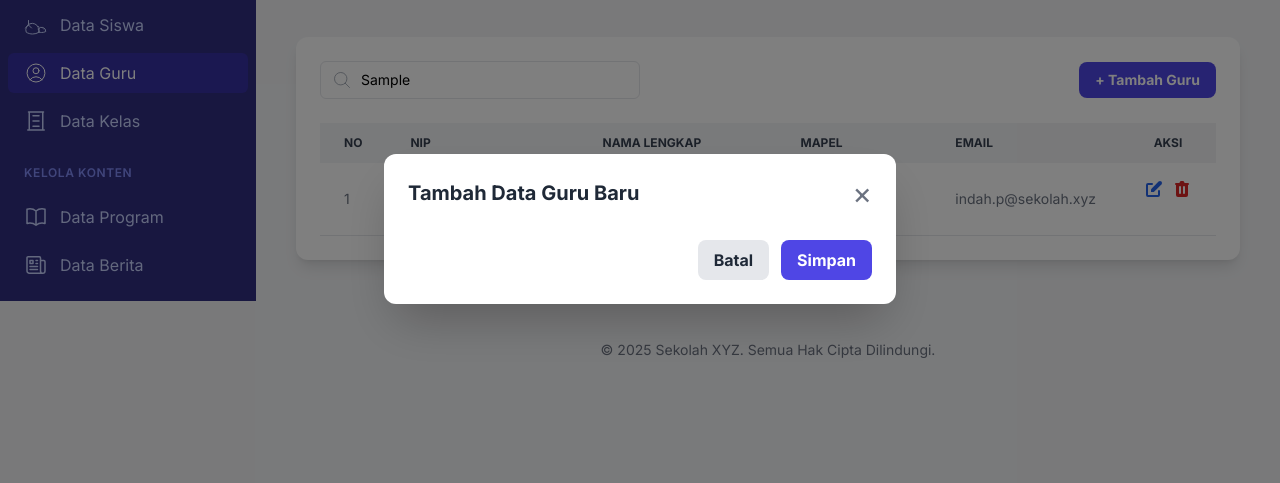
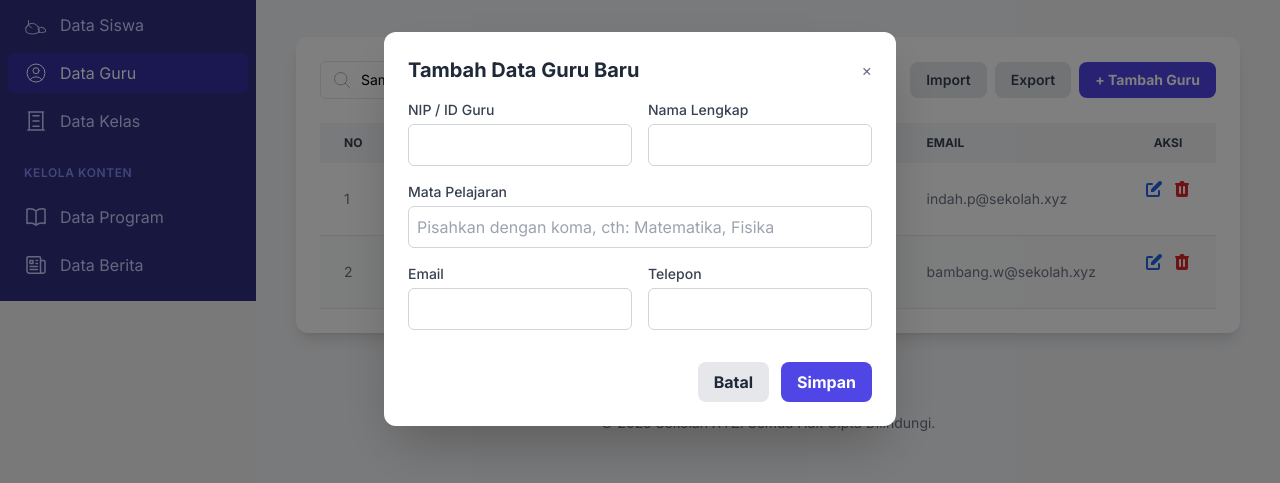
Before and after one commit to juju170/upgacc, a plain HTML site: page admin/data_guru.html in a window 1280 px wide. Both pictures are taken after typing "Sample" into the empty fields and a click on the button "+ Tambah Guru". Shown: the part 171-654 px from the top of the page. Drawn offline with nearby package versions, Linux system fonts and the light colour scheme.

Commit message:
Update data_guru.html

```diff
--- a/admin/data_guru.html
+++ b/admin/data_guru.html
@@ -4,21 +4,29 @@
     <meta charset="UTF-8">
     <meta name="viewport" content="width=device-width, initial-scale=1.0">
     <title>Data Guru - Admin Panel</title>
+    <!-- Tailwind CSS CDN -->
     <script src="https://cdn.tailwindcss.com"></script>
+    <!-- Google Fonts: Inter -->
     <link rel="preconnect" href="https://fonts.googleapis.com">
     <link rel="preconnect" href="https://fonts.gstatic.com" crossorigin>
     <link href="https://fonts.googleapis.com/css2?family=Inter:wght@400;500;600;700;800&display=swap" rel="stylesheet">
     <style>
-        body { font-family: 'Inter', sans-serif; }
-        #sidebar-container .sidebar::-webkit-scrollbar { width: 6px; }
-        #sidebar-container .sidebar::-webkit-scrollbar-thumb { background-color: #4338ca; border-radius: 10px; }
-        #sidebar-container .sidebar::-webkit-scrollbar-track { background-color: #1e1b4b; }
-        .modal { transition: opacity 0.25s ease; }
+        body {
+            font-family: 'Inter', sans-serif;
+        }
+        /* Styling untuk scrollbar sidebar sekarang dipindah ke main_admin.js atau CSS global jika perlu */
+        .modal {
+            transition: opacity 0.25s ease;
+        }
     </style>
 </head>
 <body class="bg-gray-100">
+
     <div class="flex h-screen bg-gray-100">
-        <!-- Sidebar Container -->
+        <!--
+        PERUBAHAN 1: Sidebar yang ditulis langsung (hardcoded) dihapus.
+        Digantikan dengan div container ini, yang akan diisi secara dinamis oleh main_admin.js
+        -->
         <div id="sidebar-container"></div>
 
         <!-- Main content -->
@@ -27,31 +35,42 @@
                 <button id="sidebar-toggle" class="md:hidden text-gray-600">
                     <svg class="h-6 w-6" xmlns="http://www.w3.org/2000/svg" fill="none" viewBox="0 0 24 24" stroke="currentColor"><path stroke-linecap="round" stroke-linejoin="round" stroke-width="2" d="M4 6h16M4 12h16M4 18h16" /></svg>
                 </button>
-                <div class="flex items-center"><span class="text-lg font-semibold text-gray-700">Admin Area</span></div>
-                <div class="flex items-center"><a href="../login.html" class="text-sm font-medium text-gray-600 hover:text-red-500">Logout</a></div>
+                <div class="flex items-center">
+                    <span class="text-lg font-semibold text-gray-700">Admin Area</span>
+                </div>
+                <div class="flex items-center">
+                    <a href="../login.html" class="text-sm font-medium text-gray-600 hover:text-red-500">Logout</a>
+                </div>
             </header>
 
             <main class="p-6 sm:p-10 space-y-10">
-                <!-- Konten utama tidak berubah -->
+                <!-- Hero Section -->
                 <section>
                     <div>
                         <h1 class="text-3xl font-bold text-gray-800">Manajemen Data Guru</h1>
                         <p class="text-gray-500 mt-1">Tambah, lihat, ubah, dan hapus data guru.</p>
                     </div>
                 </section>
+
+                <!-- Konten Utama -->
                 <section class="bg-white p-6 rounded-xl shadow-lg">
+                    <!-- Tombol Aksi & Search -->
                     <div class="flex flex-col sm:flex-row justify-between items-center gap-4 mb-6">
                         <div class="relative w-full sm:max-w-xs">
                             <input type="text" placeholder="Cari guru..." class="w-full border rounded-md px-4 py-2 text-sm pl-10">
-                             <svg class="h-5 w-5 text-gray-400 absolute left-3 top-1/2 -translate-y-1/2" xmlns="http://www.w3.org/2000/svg" fill="none" viewBox="0 0 24 24" stroke="currentColor"><path stroke-linecap="round" stroke-linejoin="round" d="M21 21l-5.197-5.197m0 0A7.5 7.5 0 105.196 5.196a7.5 7.5 0 0010.607 10.607z" /></svg>
+                            <svg class="h-5 w-5 text-gray-400 absolute left-3 top-1/2 -translate-y-1/2" xmlns="http://www.w3.org/2000/svg" fill="none" viewBox="0 0 24 24" stroke="currentColor"><path stroke-linecap="round" stroke-linejoin="round" d="M21 21l-5.197-5.197m0 0A7.5 7.5 0 105.196 5.196a7.5 7.5 0 0010.607 10.607z" /></svg>
                         </div>
                         <div class="flex items-center gap-2">
+                            <button class="bg-gray-200 hover:bg-gray-300 text-gray-700 font-semibold py-2 px-4 rounded-lg text-sm transition">Import</button>
+                            <button class="bg-gray-200 hover:bg-gray-300 text-gray-700 font-semibold py-2 px-4 rounded-lg text-sm transition">Export</button>
                             <button id="add-teacher-btn" class="bg-indigo-600 hover:bg-indigo-700 text-white font-bold py-2 px-4 rounded-lg text-sm transition">+ Tambah Guru</button>
                         </div>
                     </div>
+
+                    <!-- Tabel Data Guru -->
                     <div class="overflow-x-auto">
                         <table class="w-full text-sm text-left text-gray-500">
-                             <thead class="text-xs text-gray-700 uppercase bg-gray-100">
+                            <thead class="text-xs text-gray-700 uppercase bg-gray-100">
                                 <tr>
                                     <th class="px-6 py-3">No</th>
                                     <th class="px-6 py-3">NIP</th>
@@ -61,7 +80,7 @@
                                     <th class="px-6 py-3 text-center">Aksi</th>
                                 </tr>
                             </thead>
-                             <tbody>
+                            <tbody>
                                 <tr class="odd:bg-white even:bg-gray-50 border-b">
                                     <td class="px-6 py-4">1</td>
                                     <td class="px-6 py-4 font-medium text-gray-900">198505102010012001</td>
@@ -73,24 +92,61 @@
                                         <button class="delete-btn text-red-600 hover:text-red-800" title="Hapus"><svg class="w-5 h-5" fill="currentColor" viewBox="0 0 20 20"><path fill-rule="evenodd" d="M9 2a1 1 0 00-.894.553L7.382 4H4a1 1 0 000 2v10a2 2 0 002 2h8a2 2 0 002-2V6a1 1 0 100-2h-3.382l-.724-1.447A1 1 0 0011 2H9zM7 8a1 1 0 012 0v6a1 1 0 11-2 0V8zm5-1a1 1 0 00-1 1v6a1 1 0 102 0V8a1 1 0 00-1-1z" clip-rule="evenodd"></path></svg></button>
                                     </td>
                                 </tr>
+                                <tr class="odd:bg-white even:bg-gray-50 border-b">
+                                    <td class="px-6 py-4">2</td>
+                                    <td class="px-6 py-4 font-medium text-gray-900">199001152015031002</td>
+                                    <td class="px-6 py-4 font-medium text-gray-900">Bambang Wijoyo, S.Kom.</td>
+                                    <td class="px-6 py-4">TIK, Informatika</td>
+                                    <td class="px-6 py-4">bambang.w@sekolah.xyz</td>
+                                    <td class="px-6 py-4 text-center flex justify-center gap-2">
+                                        <button class="edit-btn text-blue-600 hover:text-blue-800" title="Edit"><svg class="w-5 h-5" fill="currentColor" viewBox="0 0 20 20"><path d="M17.414 2.586a2 2 0 00-2.828 0L7 10.172V13h2.828l7.586-7.586a2 2 0 000-2.828z"></path><path fill-rule="evenodd" d="M2 6a2 2 0 012-2h4a1 1 0 010 2H4v10h10v-4a1 1 0 112 0v4a2 2 0 01-2 2H4a2 2 0 01-2-2V6z" clip-rule="evenodd"></path></svg></button>
+                                        <button class="delete-btn text-red-600 hover:text-red-800" title="Hapus"><svg class="w-5 h-5" fill="currentColor" viewBox="0 0 20 20"><path fill-rule="evenodd" d="M9 2a1 1 0 00-.894.553L7.382 4H4a1 1 0 000 2v10a2 2 0 002 2h8a2 2 0 002-2V6a1 1 0 100-2h-3.382l-.724-1.447A1 1 0 0011 2H9zM7 8a1 1 0 012 0v6a1 1 0 11-2 0V8zm5-1a1 1 0 00-1 1v6a1 1 0 102 0V8a1 1 0 00-1-1z" clip-rule="evenodd"></path></svg></button>
+                                    </td>
+                                </tr>
                             </tbody>
                         </table>
                     </div>
                 </section>
-                <footer class="text-center pt-10"><p class="text-sm text-gray-500">&copy; 2025 Sekolah XYZ. Semua Hak Cipta Dilindungi.</p></footer>
+
+                <footer class="text-center pt-10">
+                    <p class="text-sm text-gray-500">&copy; 2025 Sekolah XYZ. Semua Hak Cipta Dilindungi.</p>
+                </footer>
             </main>
         </div>
     </div>
 
-    <!-- Modal Form -->
+    <!-- Modal Form Tambah/Edit Guru -->
     <div id="form-modal" class="modal hidden fixed inset-0 bg-black bg-opacity-50 flex items-center justify-center p-4">
-        <!-- Isi modal tidak berubah -->
         <div class="bg-white rounded-xl shadow-2xl p-6 w-full max-w-lg">
-             <div class="flex justify-between items-center mb-4">
+            <div class="flex justify-between items-center mb-4">
                 <h3 class="text-xl font-bold text-gray-800">Tambah Data Guru Baru</h3>
-                <button class="modal-close text-gray-500 hover:text-gray-800 text-3xl leading-none">&times;</button>
+                <button class="modal-close text-gray-500 hover:text-gray-800">&times;</button>
             </div>
             <form class="space-y-4">
+                <div class="grid grid-cols-1 sm:grid-cols-2 gap-4">
+                    <div>
+                        <label for="nip" class="block text-sm font-medium text-gray-700">NIP / ID Guru</label>
+                        <input type="text" id="nip" class="mt-1 block w-full p-2 border border-gray-300 rounded-md">
+                    </div>
+                     <div>
+                        <label for="nama" class="block text-sm font-medium text-gray-700">Nama Lengkap</label>
+                        <input type="text" id="nama" class="mt-1 block w-full p-2 border border-gray-300 rounded-md">
+                    </div>
+                </div>
+                <div>
+                    <label for="mapel" class="block text-sm font-medium text-gray-700">Mata Pelajaran</label>
+                    <input type="text" id="mapel" placeholder="Pisahkan dengan koma, cth: Matematika, Fisika" class="mt-1 block w-full p-2 border border-gray-300 rounded-md">
+                </div>
+                <div class="grid grid-cols-1 sm:grid-cols-2 gap-4">
+                    <div>
+                        <label for="email" class="block text-sm font-medium text-gray-700">Email</label>
+                        <input type="email" id="email" class="mt-1 block w-full p-2 border border-gray-300 rounded-md">
+                    </div>
+                     <div>
+                        <label for="telepon" class="block text-sm font-medium text-gray-700">Telepon</label>
+                        <input type="tel" id="telepon" class="mt-1 block w-full p-2 border border-gray-300 rounded-md">
+                    </div>
+                </div>
                 <div class="flex justify-end gap-3 pt-4">
                     <button type="button" class="modal-cancel bg-gray-200 hover:bg-gray-300 text-gray-800 font-bold py-2 px-4 rounded-lg">Batal</button>
                     <button type="submit" class="bg-indigo-600 hover:bg-indigo-700 text-white font-bold py-2 px-4 rounded-lg">Simpan</button>
@@ -101,18 +157,20 @@
 
     <!-- Modal Konfirmasi Hapus -->
     <div id="delete-modal" class="modal hidden fixed inset-0 bg-black bg-opacity-50 flex items-center justify-center p-4">
-       <!-- Isi modal tidak berubah -->
-       <div class="bg-white rounded-xl shadow-2xl p-6 w-full max-w-sm text-center">
+        <div class="bg-white rounded-xl shadow-2xl p-6 w-full max-w-sm text-center">
             <h3 class="text-lg font-bold text-gray-800">Konfirmasi Hapus</h3>
-            <p class="text-gray-600 my-4">Apakah Anda yakin ingin menghapus data guru ini?</p>
+            <p class="text-gray-600 my-4">Apakah Anda yakin ingin menghapus data guru ini? Tindakan ini tidak dapat dibatalkan.</p>
             <div class="flex justify-center gap-4">
-                <button type="button" class="modal-cancel bg-gray-200 hover:bg-gray-300 text-gray-800 font-bold py-2 px-6 rounded-lg">Batal</button>
+                <button class="modal-cancel bg-gray-200 hover:bg-gray-300 text-gray-800 font-bold py-2 px-6 rounded-lg">Batal</button>
                 <button id="confirm-delete-btn" class="bg-red-600 hover:bg-red-700 text-white font-bold py-2 px-6 rounded-lg">Hapus</button>
             </div>
         </div>
     </div>
 
-    <!-- Panggil satu skrip ini saja -->
+    <!--
+    PERUBAHAN 2: Seluruh blok <script>...</script> dihapus dari sini.
+    Cukup panggil file main_admin.js yang akan mengurus semuanya.
+    -->
     <script src="./main_admin.js"></script>
 </body>
 </html>
```
